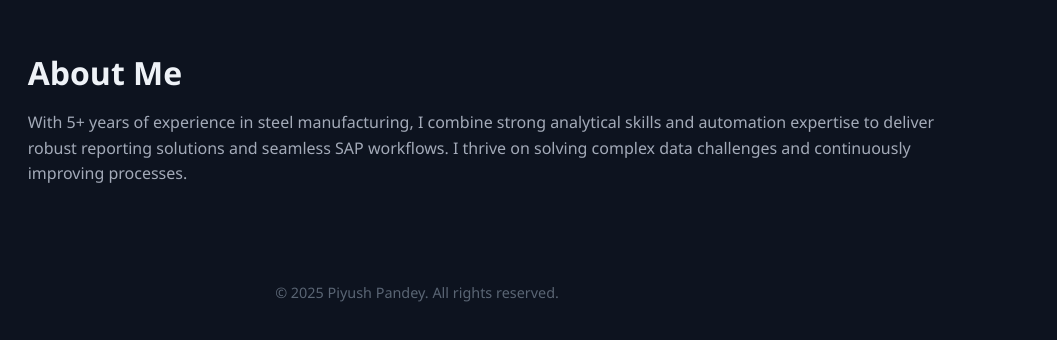
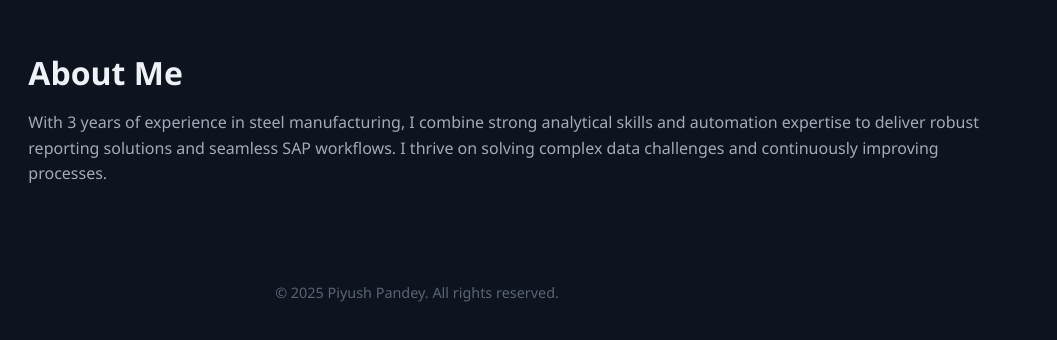
Before and after one commit to Piyush4u/Piyush4u.github.io, a plain HTML site: page index.html in a window 1280 px wide. Shown: the part 1094-1434 px from the top of the page, 223-1280 px from the left. Drawn offline with Linux system fonts and the light colour scheme.

Commit message:
Update experience in index.html

```diff
--- a/index.html
+++ b/index.html
@@ -98,7 +98,7 @@
       <img src="desktop-window.jpg" alt="Development setup">
       <div class="about-text">
         <h2>About Me</h2>
-        <p>With 5+ years of experience in steel manufacturing, I combine strong analytical skills and automation expertise to deliver robust reporting solutions and seamless SAP workflows. I thrive on solving complex data challenges and continuously improving processes.</p>
+        <p>With 3 years of experience in steel manufacturing, I combine strong analytical skills and automation expertise to deliver robust reporting solutions and seamless SAP workflows. I thrive on solving complex data challenges and continuously improving processes.</p>
       </div>
     </section>
 
```
